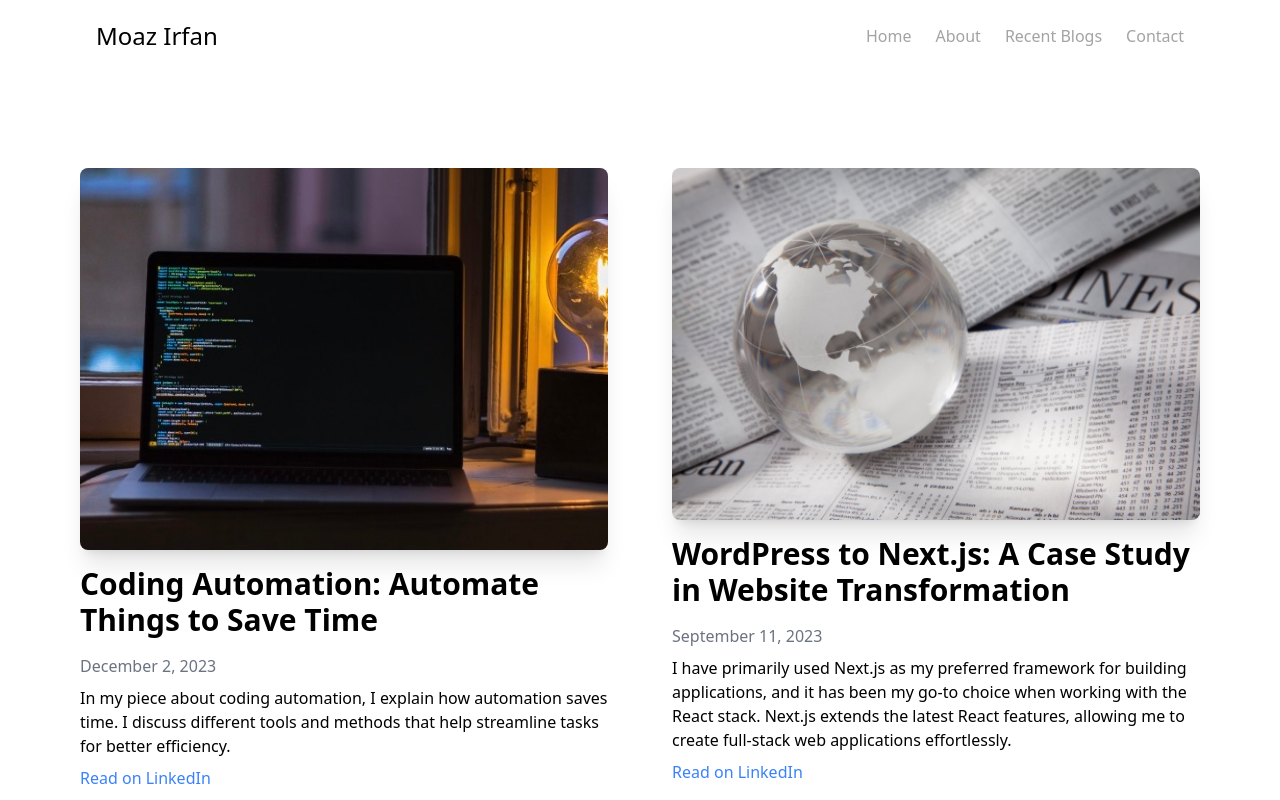
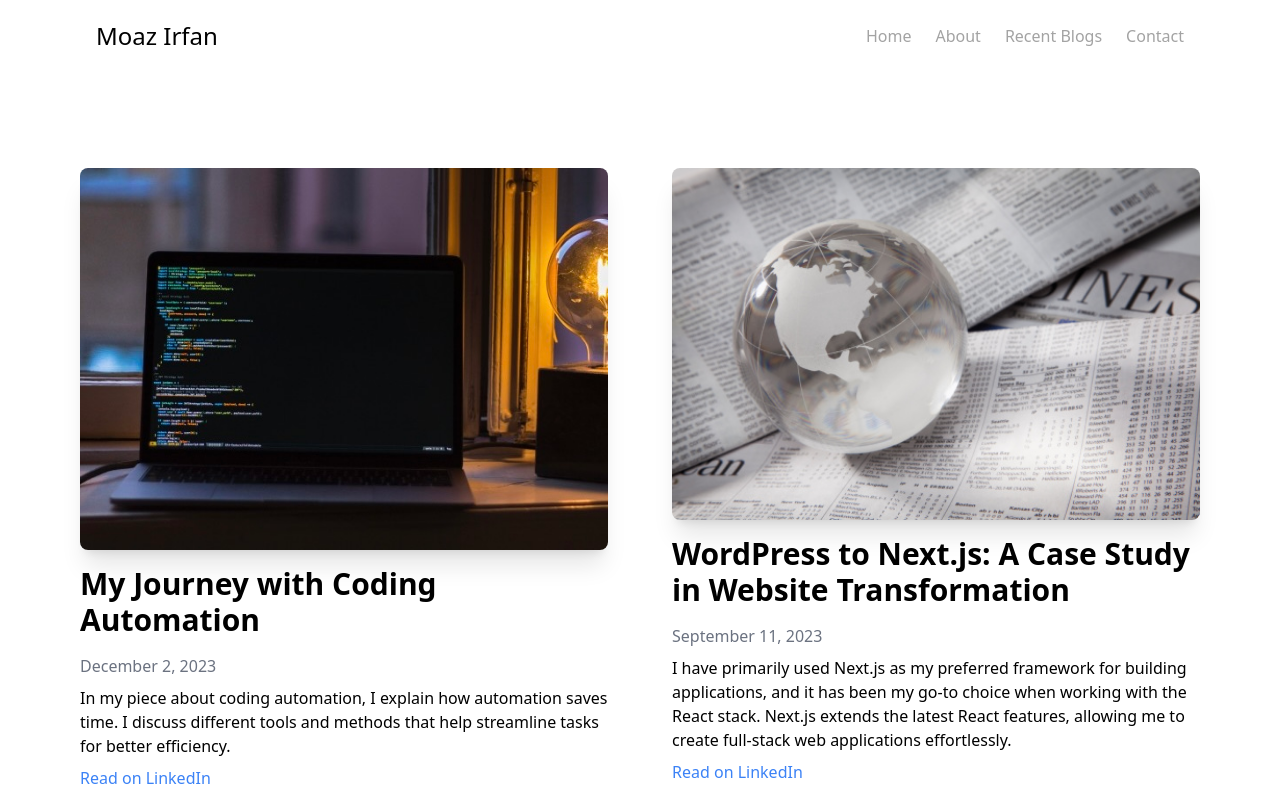
Before and after one commit to MoazIrfan/nextjs-and-tailwind-portfolio, a Next.js app: page /blog in a window 1280 px wide. Shown: the top 800 px of the page. Built offline with nearby package versions, Linux system fonts and the light colour scheme.

Commit message:
Update post title

```diff
--- a/app/blog/page.tsx
+++ b/app/blog/page.tsx
@@ -6,7 +6,7 @@ import { BsGithub, BsArrowUpRightSquare } from "react-icons/bs"
 
 const myBlogs = [
   {
-    title: "Coding Automation: Automate Things to Save Time"  ,
+    title: "My Journey with Coding Automation",
     description: "In my piece about coding automation, I explain how automation saves time. I discuss different tools and methods that help streamline tasks for better efficiency.",
     date: "December 2, 2023",
     image: "/blog/coding-automation-article.jpeg",
```
